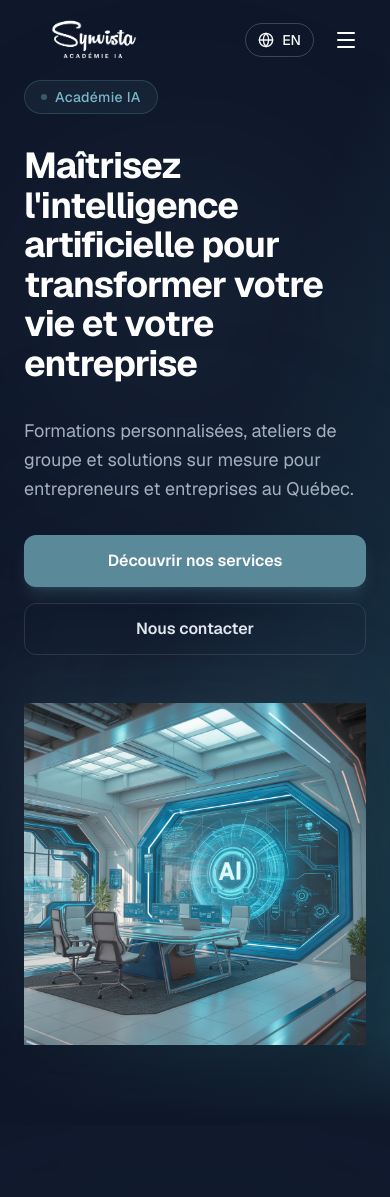
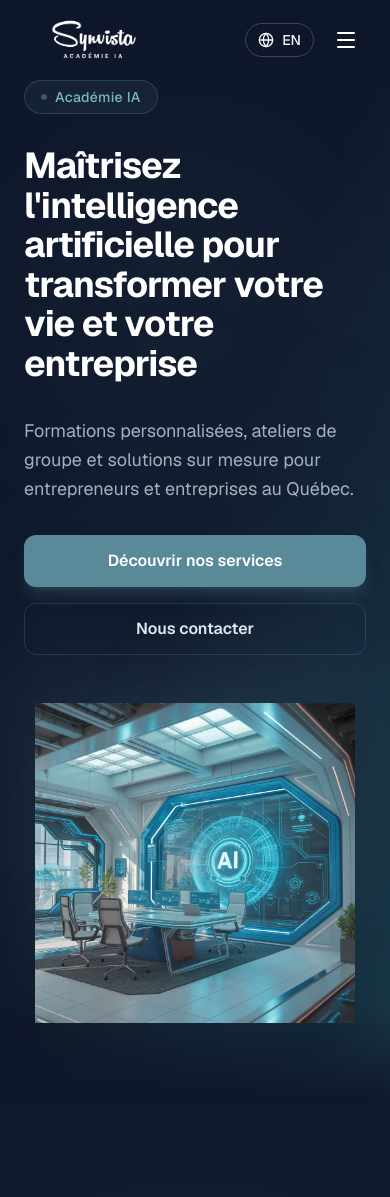
Before and after one commit to tgiammarella/synvista-academy, a Next.js app: page / in a window 390 px wide. Shown: the top 1197 px of the page. Built offline with nearby package versions, Linux system fonts and the light colour scheme.

Commit message:
fix: responsive hero image sizing for mobile

```diff
--- a/src/components/sections/Hero.tsx
+++ b/src/components/sections/Hero.tsx
@@ -168,7 +168,7 @@ export default function Hero() {
                 width={580}
                 height={580}
                 priority
-                className="relative z-10 h-auto w-full max-w-[580px] drop-shadow-2xl"
+                className="relative z-10 h-auto w-full max-w-[320px] sm:max-w-[420px] lg:max-w-[580px] drop-shadow-2xl"
               />
             </div>
           </motion.div>
```
